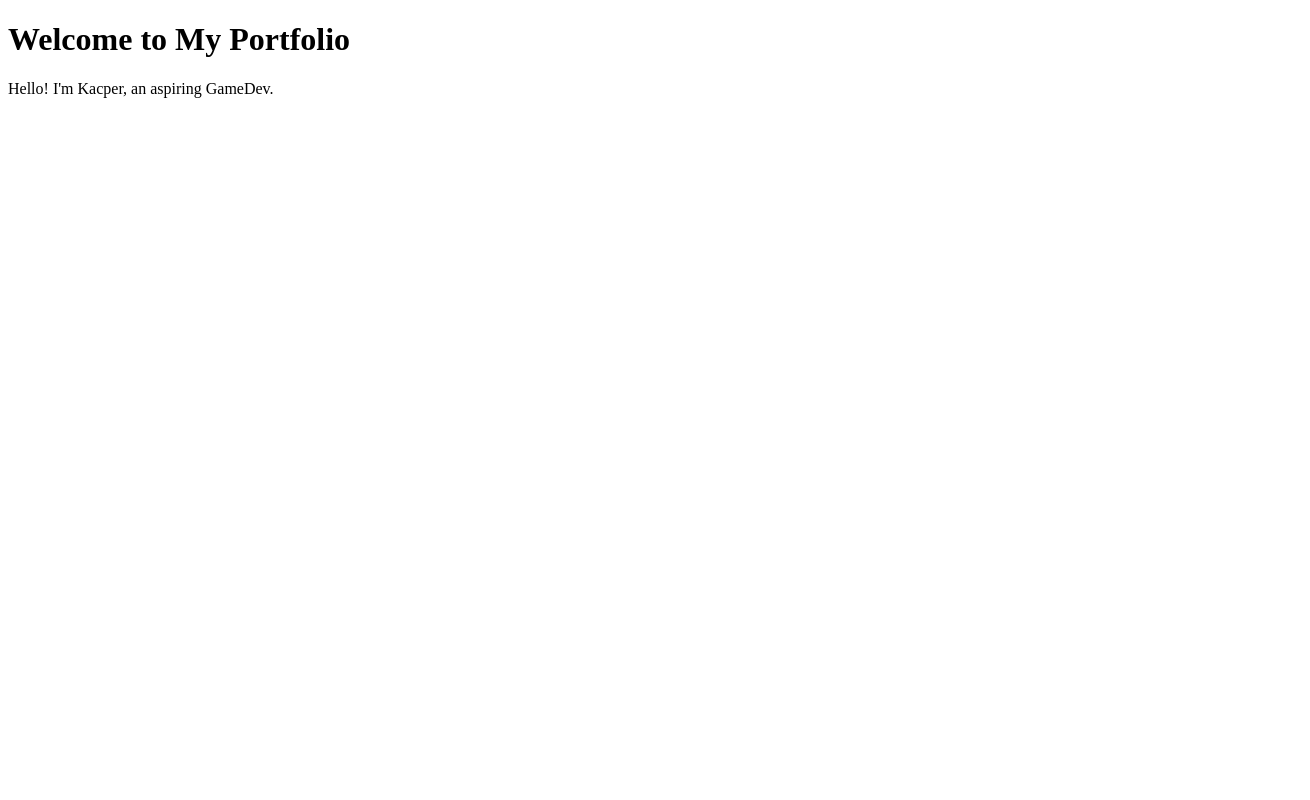
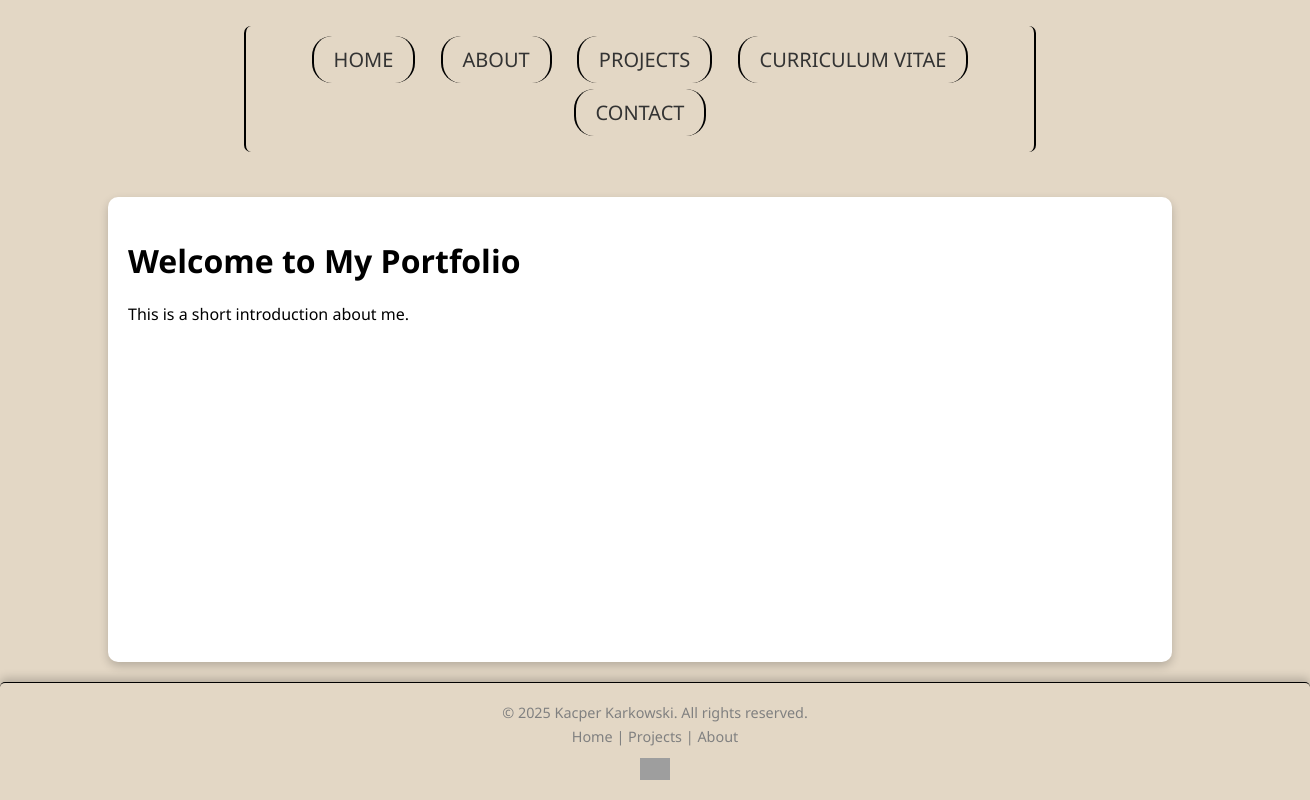
Before and after one commit to seekersi/portfolio_website, a plain HTML site: page index.html in a window 1280 px wide. Shown: the whole page, 1310 px wide, since content can reach past the window. Drawn offline with Linux system fonts and the light colour scheme; grey boxes are pictures that could not be loaded.

Commit message:
Saving my local changes before pulling

```diff
--- /dev/null
+++ b/assets/style.css
@@ -0,0 +1,109 @@
+* {
+    font-family: 'Segoe UI', Tahoma, Geneva, Verdana, sans-serif;
+}
+
+html, body {
+    height: 100%; /* Ensure full height */
+    margin: 0;
+    color: black;
+    background-color: rgb(227, 215, 197);
+    display: flex;
+    flex-direction: column;
+}
+
+nav {
+    background: rgb(227, 215, 197);
+    padding: 0.5em;
+    font-size: 1.25em;
+    margin: 2% auto;
+    border-left: 0.1em solid black;
+    border-right: 0.1em solid black;
+    border-radius: 7px;
+    display: block;
+    width: 60%;
+}
+
+nav ul {
+    list-style: none;
+    padding: 0;
+    margin: 0;
+    text-align: center;
+}
+
+nav ul li {
+    display: inline-block;
+    margin: 0 0.5em;
+    border-left: 0.1em solid black;
+    border-right: 0.1em solid black;
+    border-radius: 1em;
+    position: relative; /* Allow absolute positioning inside for the hover effect */
+    overflow: hidden;
+}
+
+nav a {
+    display: block; /* Ensure the anchor tag takes up the entire li area */
+    text-decoration: none;
+    text-transform: uppercase;
+    color: #333;
+    padding: 0.5em 1em;
+    width: 100%;
+    height: 100%;
+    box-sizing: border-box;
+    transition: all 0.3s ease-in-out;
+}
+
+nav a:hover {
+    background-color:rgb(200, 185, 165);
+    border-radius: 1em;
+    transform: scale(1.07);
+}
+
+.container {
+    width: 80%;
+    max-width: 80%;
+    margin: 20px auto;
+    padding: 20px;
+    background: white;
+    border-radius: 10px;
+    box-shadow: 0px 4px 10px rgba(0, 0, 0, 0.2);
+    flex: 1; /* Pushes footer down */
+}
+
+footer {
+    background: rgb(227, 215, 197);
+    padding: 15px;
+    text-align: center;
+    border-top: 1px solid black;
+    border-radius: 5px 5px 0 0;
+    font-size: 1em;
+    box-shadow: 0px -4px 10px rgba(0, 0, 0, 0.2);
+    width: 100%;
+}
+
+footer p {
+    margin: 5px 0;
+    color: gray; /* Grayed-out text */
+    font-size: 0.9em;
+}
+
+footer a {
+    text-decoration: none;
+    color: gray;
+}
+
+footer a:hover {
+    text-decoration: underline;
+    color: black;
+}
+
+.linkedin-logo {
+    margin-top: 0.5%;
+    width: 30px;
+    height: auto;
+    vertical-align: middle;
+    transition: transform 0.2s ease-in-out;
+}
+
+.linkedin-logo:hover {
+    transform: scale(1.1); /* Slight zoom effect on hover */
+}
--- a/index.html
+++ b/index.html
@@ -4,14 +4,36 @@
     <meta charset="UTF-8">
     <meta name="viewport" content="width=device-width, initial-scale=1.0">
     <title>My Portfolio</title>
-    <link rel="stylesheet" href="style.css">
+    <link rel="stylesheet" href="assets/style.css">
 </head>
 <body>
     <header>
+        <nav>
+            <ul>
+                <li><a href="index.html">Home</a></li>
+                <li><a href="pages/about.html">About</a></li>
+                <li><a href="pages/projects.html">Projects</a></li>
+                <li><a href="pages/cv.html">Curriculum Vitae</a></li>
+                <li><a href="pages/contact.html">Contact</a></li>
+            </ul>
+        </nav>
+    </header>
+    <div class="container">
         <h1>Welcome to My Portfolio</h1>
-    </header>
-    <section>
-        <p>Hello! I'm Kacper, an aspiring GameDev.</p>
-    </section>
+        <p>This is a short introduction about me.</p>
+    </div>
+    <footer>
+        <p>&copy; 2025 Kacper Karkowski. All rights reserved.</p>
+        <p>
+            <a href="index.html">Home</a> |
+            <a href="projects.html">Projects</a> |
+            <a href="about.html">About</a>
+        </p>
+        <p>
+            <a href="https://www.linkedin.com/in/yourprofile" target="_blank">
+                <img src="https://cdn-icons-png.flaticon.com/512/174/174857.png" alt="LinkedIn" class="linkedin-logo">
+            </a>
+        </p>
+    </footer>
 </body>
 </html>
```
Also changed, not shown: pages/about.html (added, +29 -0 lines), pages/contact.html (added, +31 -0 lines), pages/cv.html (added, +29 -0 lines), pages/projects.html (added, +34 -0 lines), style.css (deleted).
